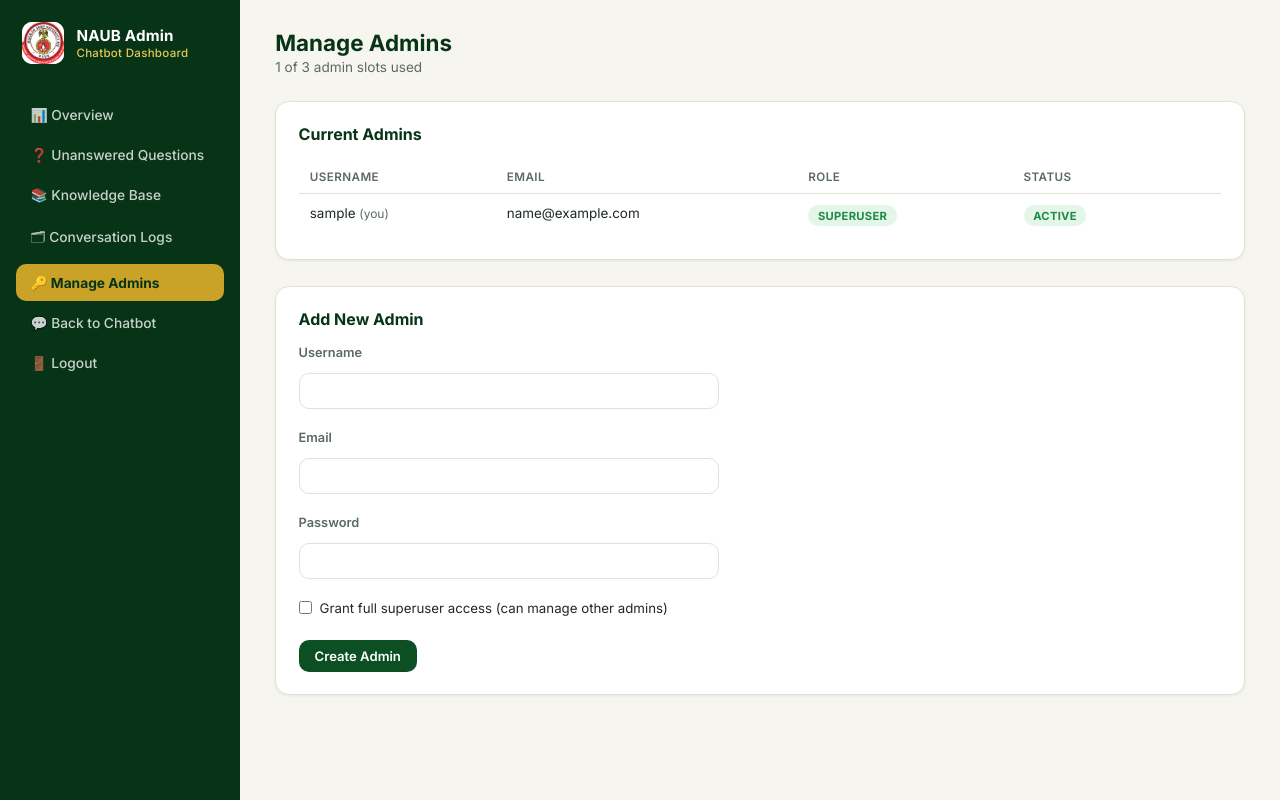
After one commit to Onyedika1801/CHATBOT-NAUB, a Django app: page /dashboard/admins/ in a window 1280 px wide. The commit adds this page. Run offline with Django 5.2, Linux system fonts and the light colour scheme; the visitor is signed in with stand-in values (Sample User, id 1); data comes from the database, SQL or seed files in the repository.

Commit message:
Add Manage Admins dashboard page, enforce unique emails, style login/logout
Fixes three issues reported after testing:

1. No way to create admins from the dashboard -- added a superuser-only
   'Manage Admins' page (/dashboard/admins/) that lists current admins,
   lets you create new ones (respecting the existing 3-admin cap), and
   lets you deactivate or revoke access from existing ones. Only visible
   in the sidebar to superusers, so regular staff admins can't use it to
   add more admins themselves -- keeps the earlier 'admins adding admins'
   concern closed. You can still use Django's /admin/ panel too; this is
   just a more discoverable option in the same UI as everything else.

2. Duplicate emails were allowed across different accounts -- Django's
   default User model only enforces uniqueness on username, not email.
   Added a pre_save signal (accounts/signals.py) that blocks any account
   being saved with an email already in use by another account. Applies
   everywhere: Django admin, createsuperuser, the shell, and the new
   Manage Admins form. Matching form-level validation added to Django
   admin's user add/change forms and the Manage Admins form for a proper
   inline error message instead of a raw exception.

3. Login/logout pages had no styling -- these were allauth's default
   'elements'-based templates, which don't reference our CSS at all.
   Added templates/account/login.html and logout.html (in the project-
   level templates dir, which Django checks before any app's own
   templates, guaranteeing they override allauth's built-in versions)
   using the same NAUB green/gold styling, logo, and layout as the rest
   of the site.

Tested: styled pages render and actually authenticate correctly; admin
creation via the new dashboard page respects both the 3-admin cap and
the email uniqueness rule; duplicate email blocked at the raw model
level too (covers createsuperuser/shell paths, not just the UI).

```diff
--- a/accounts/signals.py
+++ b/accounts/signals.py
@@ -25,3 +25,24 @@ def enforce_admin_account_limit(sender, instance, **kwargs):
             f"are capped at {MAX_ADMIN_ACCOUNTS}. Demote or delete an existing "
             f"admin account first."
         )
+
+
+@receiver(pre_save, sender=User)
+def enforce_unique_email(sender, instance, **kwargs):
+    """Django's default User model does NOT enforce email uniqueness --
+    only username is unique by default. This closes that gap universally
+    (Django admin, createsuperuser, shell, everywhere), since two accounts
+    sharing an email is a real account-management footgun (e.g. password
+    reset ambiguity, confusing which account is "the" admin for an email)."""
+    if not instance.email:
+        return
+
+    duplicate_qs = User.objects.filter(email__iexact=instance.email)
+    if instance.pk:
+        duplicate_qs = duplicate_qs.exclude(pk=instance.pk)
+
+    if duplicate_qs.exists():
+        raise ValidationError(
+            f"An account with the email '{instance.email}' already exists. "
+            f"Each account must have a unique email address."
+        )
--- a/dashboard/templates/dashboard/base_dash.html
+++ b/dashboard/templates/dashboard/base_dash.html
@@ -15,6 +15,9 @@
       <a href="{% url 'dashboard:unanswered_list' %}" class="{% if active == 'unanswered' %}active{% endif %}">❓ Unanswered Questions</a>
       <a href="{% url 'dashboard:kb_list' %}" class="{% if active == 'kb' %}active{% endif %}">📚 Knowledge Base</a>
       <a href="{% url 'dashboard:logs' %}" class="{% if active == 'logs' %}active{% endif %}">🗂 Conversation Logs</a>
+      {% if user.is_superuser %}
+      <a href="{% url 'dashboard:manage_admins' %}" class="{% if active == 'admins' %}active{% endif %}">🔑 Manage Admins</a>
+      {% endif %}
       <a href="{% url 'chatbot:chat' %}">💬 Back to Chatbot</a>
       <a href="{% url 'account_logout' %}">🚪 Logout</a>
     </nav>
--- /dev/null
+++ b/dashboard/templates/dashboard/manage_admins.html
@@ -0,0 +1,70 @@
+{% extends "dashboard/base_dash.html" %}
+{% block dash_content %}
+
+<div class="dash-header">
+  <div>
+    <h1>Manage Admins</h1>
+    <p>{{ slots_used }} of {{ max_admins }} admin slots used</p>
+  </div>
+</div>
+
+<div class="panel">
+  <div class="panel-header"><h3>Current Admins</h3></div>
+  <table class="data-table">
+    <thead><tr><th>Username</th><th>Email</th><th>Role</th><th>Status</th><th></th></tr></thead>
+    <tbody>
+      {% for admin in admins %}
+      <tr>
+        <td>{{ admin.username }}{% if admin.pk == request.user.pk %} <span style="color:var(--naub-text-muted); font-size:0.75rem;">(you)</span>{% endif %}</td>
+        <td>{{ admin.email }}</td>
+        <td>{% if admin.is_superuser %}<span class="badge answered">Superuser</span>{% else %}<span class="badge pending">Staff</span>{% endif %}</td>
+        <td>{% if admin.is_active %}<span class="badge answered">Active</span>{% else %}<span class="badge rejected">Deactivated</span>{% endif %}</td>
+        <td>
+          {% if admin.pk != request.user.pk %}
+          <form method="post" style="display:inline;">
+            {% csrf_token %}
+            <input type="hidden" name="action" value="toggle_active">
+            <input type="hidden" name="user_id" value="{{ admin.pk }}">
+            <button type="submit" class="btn-sm outline">{% if admin.is_active %}Deactivate{% else %}Activate{% endif %}</button>
+          </form>
+          <form method="post" style="display:inline;" onsubmit="return confirm('Revoke admin access for {{ admin.username }}? They will become a regular user.');">
+            {% csrf_token %}
+            <input type="hidden" name="action" value="revoke">
+            <input type="hidden" name="user_id" value="{{ admin.pk }}">
+            <button type="submit" class="btn-sm danger">Revoke</button>
+          </form>
+          {% endif %}
+        </td>
+      </tr>
+      {% endfor %}
+    </tbody>
+  </table>
+</div>
+
+<div class="panel">
+  <div class="panel-header"><h3>Add New Admin</h3></div>
+  {% if slots_used >= max_admins %}
+    <div class="alert-box error">Admin accounts are capped at {{ max_admins }}. Revoke or deactivate an existing admin first to free a slot.</div>
+  {% else %}
+  <form method="post" class="form-inline" style="flex-direction:column; align-items:stretch; max-width:420px;">
+    {% csrf_token %}
+    <input type="hidden" name="action" value="create">
+    <label style="font-size:0.8rem; font-weight:600; color:var(--naub-text-muted); margin-bottom:0.3rem;">Username</label>
+    <input type="text" name="username" required style="padding:0.6rem 0.8rem; border-radius:10px; border:1.5px solid var(--naub-border); margin-bottom:0.8rem;">
+
+    <label style="font-size:0.8rem; font-weight:600; color:var(--naub-text-muted); margin-bottom:0.3rem;">Email</label>
+    <input type="email" name="email" required style="padding:0.6rem 0.8rem; border-radius:10px; border:1.5px solid var(--naub-border); margin-bottom:0.8rem;">
+
+    <label style="font-size:0.8rem; font-weight:600; color:var(--naub-text-muted); margin-bottom:0.3rem;">Password</label>
+    <input type="password" name="password" required minlength="8" style="padding:0.6rem 0.8rem; border-radius:10px; border:1.5px solid var(--naub-border); margin-bottom:0.8rem;">
+
+    <label style="font-size:0.83rem; display:flex; align-items:center; gap:0.5rem; margin-bottom:1rem;">
+      <input type="checkbox" name="is_superuser"> Grant full superuser access (can manage other admins)
+    </label>
+
+    <button type="submit" class="btn-sm primary" style="align-self:flex-start;">Create Admin</button>
+  </form>
+  {% endif %}
+</div>
+
+{% endblock %}
--- a/dashboard/urls.py
+++ b/dashboard/urls.py
@@ -5,6 +5,7 @@ app_name = "dashboard"
 
 urlpatterns = [
     path('', views.dashboard_home, name='home'),
+    path('admins/', views.manage_admins, name='manage_admins'),
     path('unanswered/', views.unanswered_list, name='unanswered_list'),
     path('unanswered/<int:pk>/answer/', views.answer_question, name='answer_question'),
     path('unanswered/<int:pk>/ignore/', views.ignore_question, name='ignore_question'),
--- a/dashboard/views.py
+++ b/dashboard/views.py
@@ -1,5 +1,7 @@
 from django.contrib.auth.decorators import login_required, user_passes_test
 from django.contrib import messages as django_messages
+from django.contrib.auth.models import User
+from django.core.exceptions import ValidationError
 from django.shortcuts import render, redirect, get_object_or_404
 from django.db.models import Count, Avg, Q
 from django.utils import timezone
@@ -10,10 +12,96 @@ import re
 
 from chatbot.models import ConversationLog, UnansweredQuestion, KnowledgeBaseEntry, ChatSession
 from chatbot.nlp_engine import get_matcher
+from accounts.signals import MAX_ADMIN_ACCOUNTS
 
 
 def is_staff_user(user):
     return user.is_active and user.is_staff
+
+
+def is_superuser(user):
+    return user.is_active and user.is_superuser
+
+
+@user_passes_test(is_superuser, login_url='/accounts/login/')
+def manage_admins(request):
+    """Superuser-only page to view current admin accounts and create new
+    ones, without needing to know about Django's separate /admin/ panel.
+    Enforces the same 3-admin cap and unique-email rule as everywhere else."""
+    if request.method == "POST":
+        action = request.POST.get("action")
+
+        if action == "create":
+            username = request.POST.get("username", "").strip()
+            email = request.POST.get("email", "").strip().lower()
+            password = request.POST.get("password", "")
+            make_superuser = request.POST.get("is_superuser") == "on"
+
+            errors = []
+            if not username or not email or not password:
+                errors.append("Username, email, and password are all required.")
+            if len(password) < 8:
+                errors.append("Password must be at least 8 characters.")
+            if username and User.objects.filter(username__iexact=username).exists():
+                errors.append(f"The username '{username}' is already taken.")
+            if email and User.objects.filter(email__iexact=email).exists():
+                errors.append(f"An account with the email '{email}' already exists.")
+
+            current_admin_count = User.objects.filter(is_staff=True).count()
+            if current_admin_count >= MAX_ADMIN_ACCOUNTS:
+                errors.append(
+                    f"Admin accounts are capped at {MAX_ADMIN_ACCOUNTS}. "
+                    f"Demote or delete an existing admin first."
+                )
+
+            if errors:
+                for e in errors:
+                    django_messages.error(request, e)
+            else:
+                try:
+                    new_admin = User(
+                        username=username,
+                        email=email,
+                        is_staff=True,
+                        is_superuser=make_superuser,
+                        is_active=True,
+                    )
+                    new_admin.set_password(password)
+                    new_admin.full_clean()
+                    new_admin.save()
+                    django_messages.success(request, f"Admin account '{username}' created successfully.")
+                except ValidationError as e:
+                    for msg in e.messages:
+                        django_messages.error(request, msg)
+
+        elif action == "toggle_active":
+            target = get_object_or_404(User, pk=request.POST.get("user_id"))
+            if target.pk == request.user.pk:
+                django_messages.error(request, "You cannot deactivate your own account.")
+            else:
+                target.is_active = not target.is_active
+                target.save(update_fields=["is_active"])
+                django_messages.success(request, f"{target.username} is now {'active' if target.is_active else 'deactivated'}.")
+
+        elif action == "revoke":
+            target = get_object_or_404(User, pk=request.POST.get("user_id"))
+            if target.pk == request.user.pk:
+                django_messages.error(request, "You cannot revoke your own admin access.")
+            else:
+                target.is_staff = False
+                target.is_superuser = False
+                target.save(update_fields=["is_staff", "is_superuser"])
+                django_messages.success(request, f"Admin access revoked for {target.username}.")
+
+        return redirect('dashboard:manage_admins')
+
+    admins = User.objects.filter(is_staff=True).order_by("-is_superuser", "username")
+    return render(request, "dashboard/manage_admins.html", {
+        "active": "admins",
+        "admins": admins,
+        "max_admins": MAX_ADMIN_ACCOUNTS,
+        "slots_used": admins.count(),
+    })
 
 
 @user_passes_test(is_staff_user, login_url='/accounts/login/')
```
Also changed, not shown: accounts/admin.py (+28 -6 lines), templates/account/login.html (added, +45 -0 lines), templates/account/logout.html (added, +22 -0 lines).
